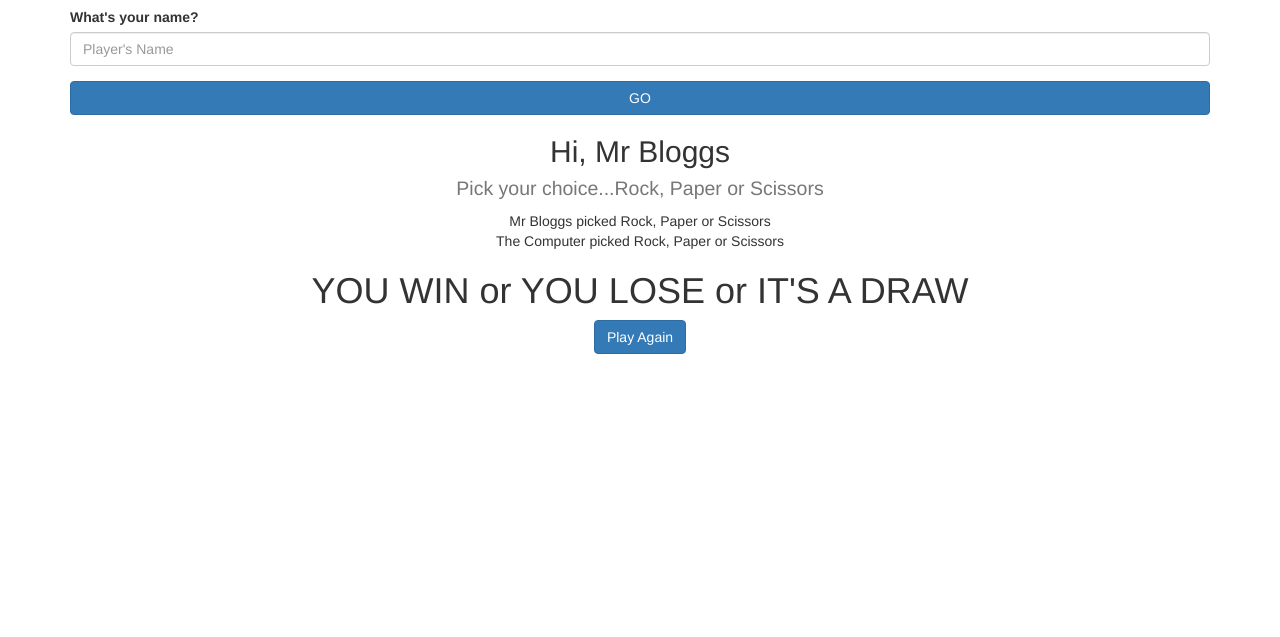
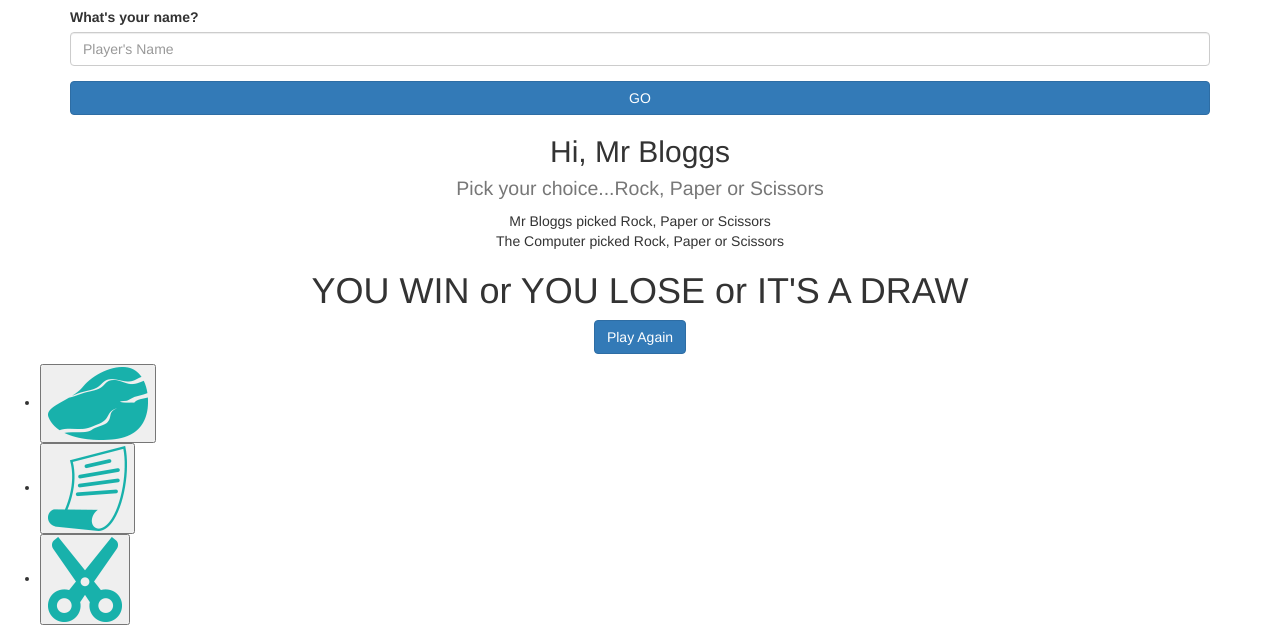
Before and after one commit to andesigns/Rock-Paper-Scissors, a plain HTML site: page index.html in a window 1280 px wide. Shown: the part 163-800 px from the top of the page. Drawn offline with nearby package versions, Linux system fonts and the light colour scheme.

Commit message:
Rock, Paper or Scissors
Section showing the Rock, Paper and Scissors icons for user to pick

```diff
--- a/index.html
+++ b/index.html
@@ -44,6 +44,26 @@
         </div>
       </div>
     </div>
+    <!-- Rock, Paper or Scissors -->
+    <div class="rock-paper-scissors">
+      <ul>
+        <li>
+          <button>
+            <span><img src="img/rock.png" alt="Rock"></span>
+          </button>
+        </li>
+        <li>
+          <button>
+            <span><img src="img/paper.png" alt="Paper"></span>
+          </button>
+        </li>
+        <li>
+          <button>
+            <span><img src="img/scissors.png" alt="Scissors"></span>
+          </button>
+        </li>
+      </ul>
+    </div>
     <!-- jQuery (necessary for Bootstrap's JavaScript plugins) -->
     <script src="https://ajax.googleapis.com/ajax/libs/jquery/1.11.2/jquery.min.js"></script>
     <!-- Include all compiled plugins (below), or include individual files as needed -->
```
